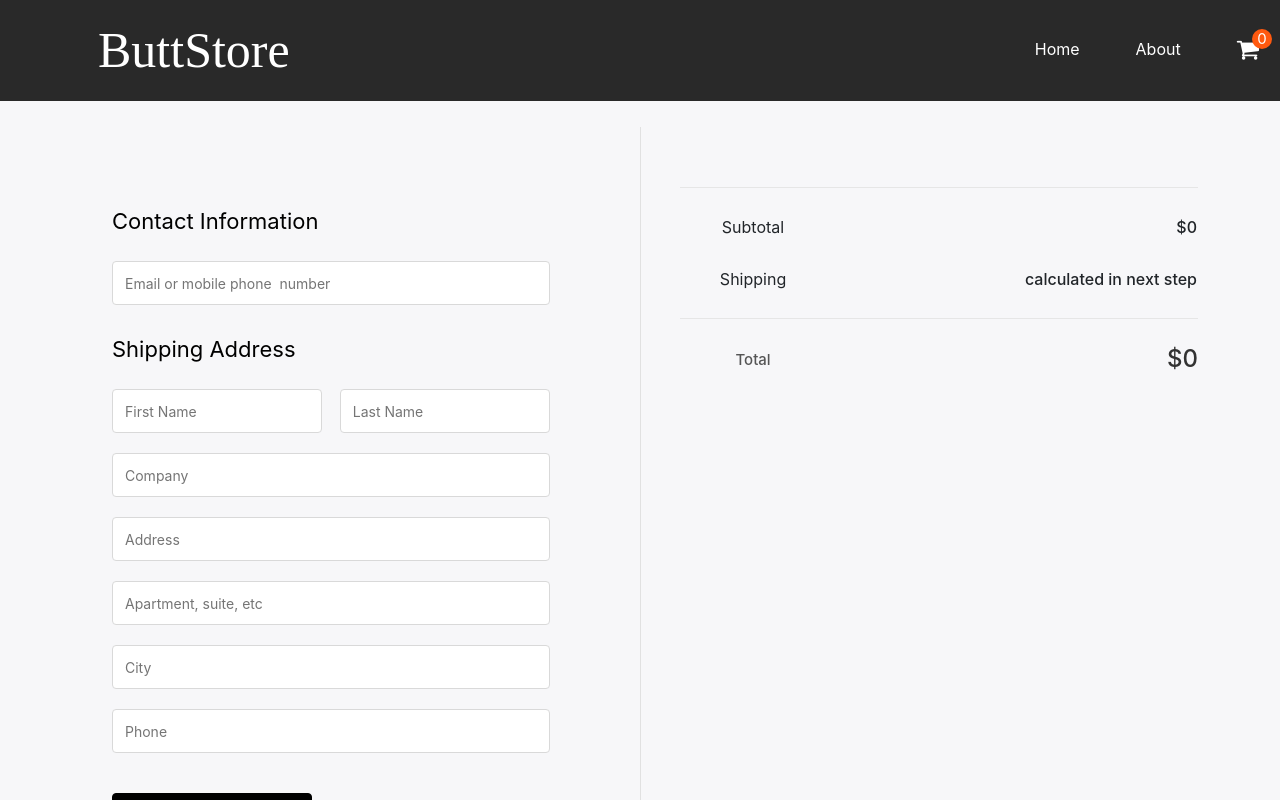
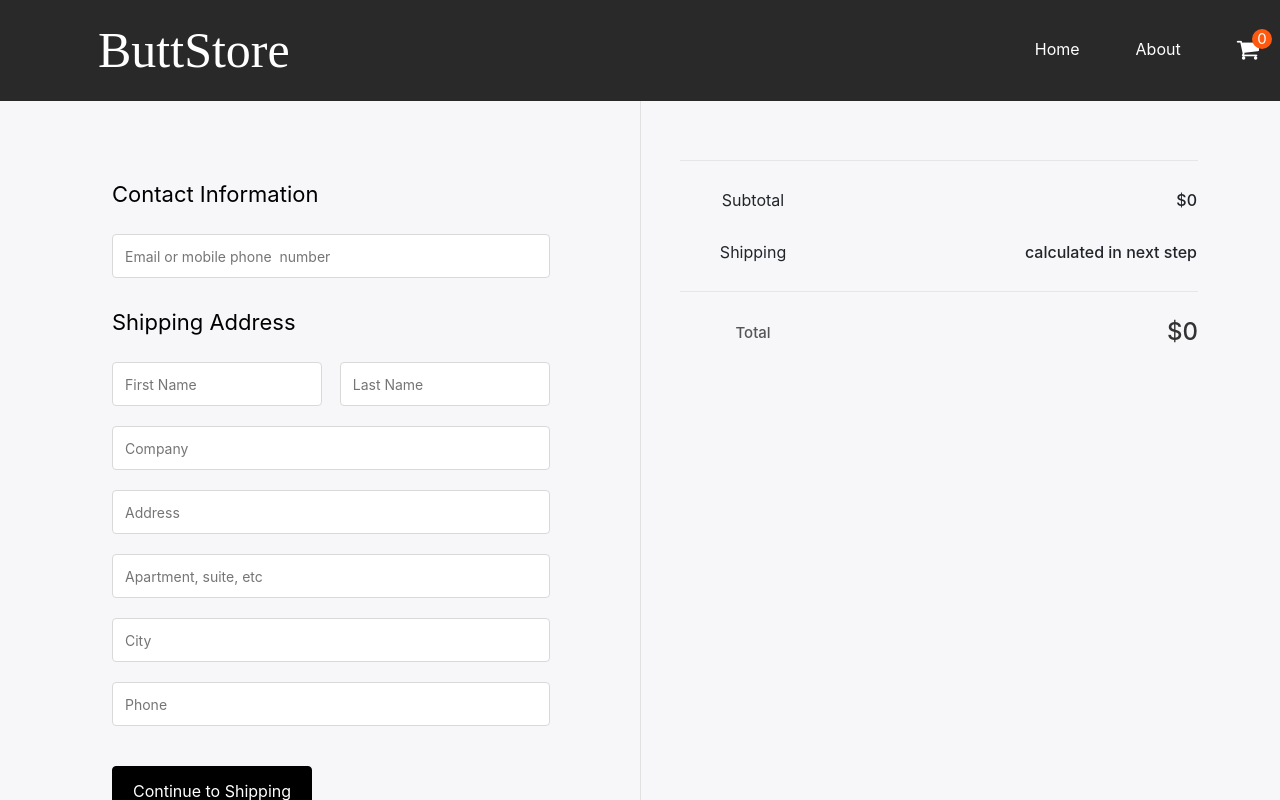
Before and after one commit to muhammad-arif-creator/Buttstore, a React (Create React App) app: page /checkout in a window 1280 px wide. Shown: the top 800 px of the page. Built offline with nearby package versions, Linux system fonts and the light colour scheme; sample sign-in values are in the browser's storage.

Commit message:
summary page styling

```diff
--- a/src/components/Checkout/Checkout.module.css
+++ b/src/components/Checkout/Checkout.module.css
@@ -1,6 +1,6 @@
 .cartWrapper {
   display: flex;
-  padding-top: 127px;
+  padding-top: 100px;
 }
 .cartLeft {
   width: 50%;
--- a/src/components/Summary/summary.module.css
+++ b/src/components/Summary/summary.module.css
@@ -1,5 +1,6 @@
 .cartWrapper {
   display: flex;
+  padding-top: 100px;
 }
 .cartLeft {
   width: 50%;
```
